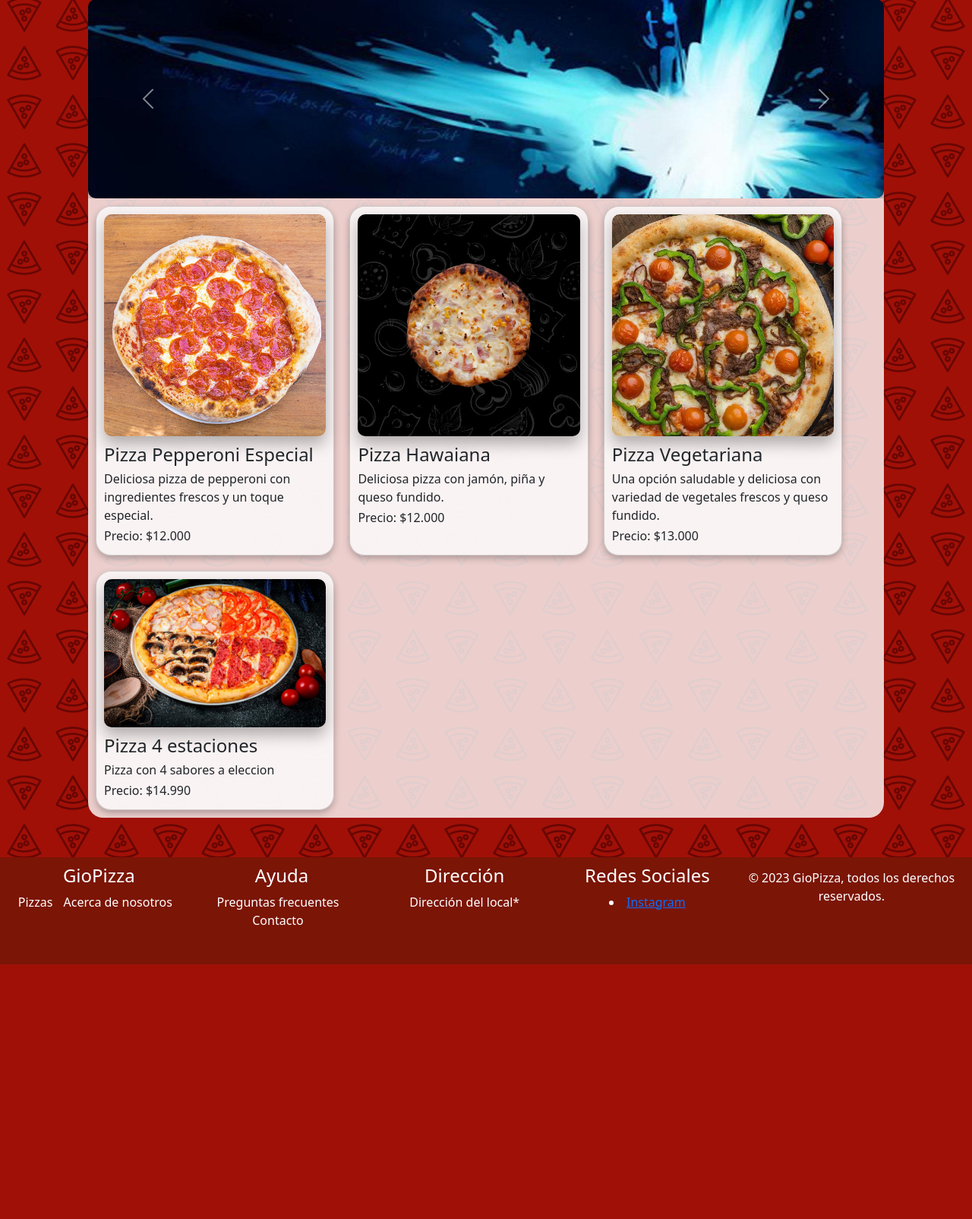
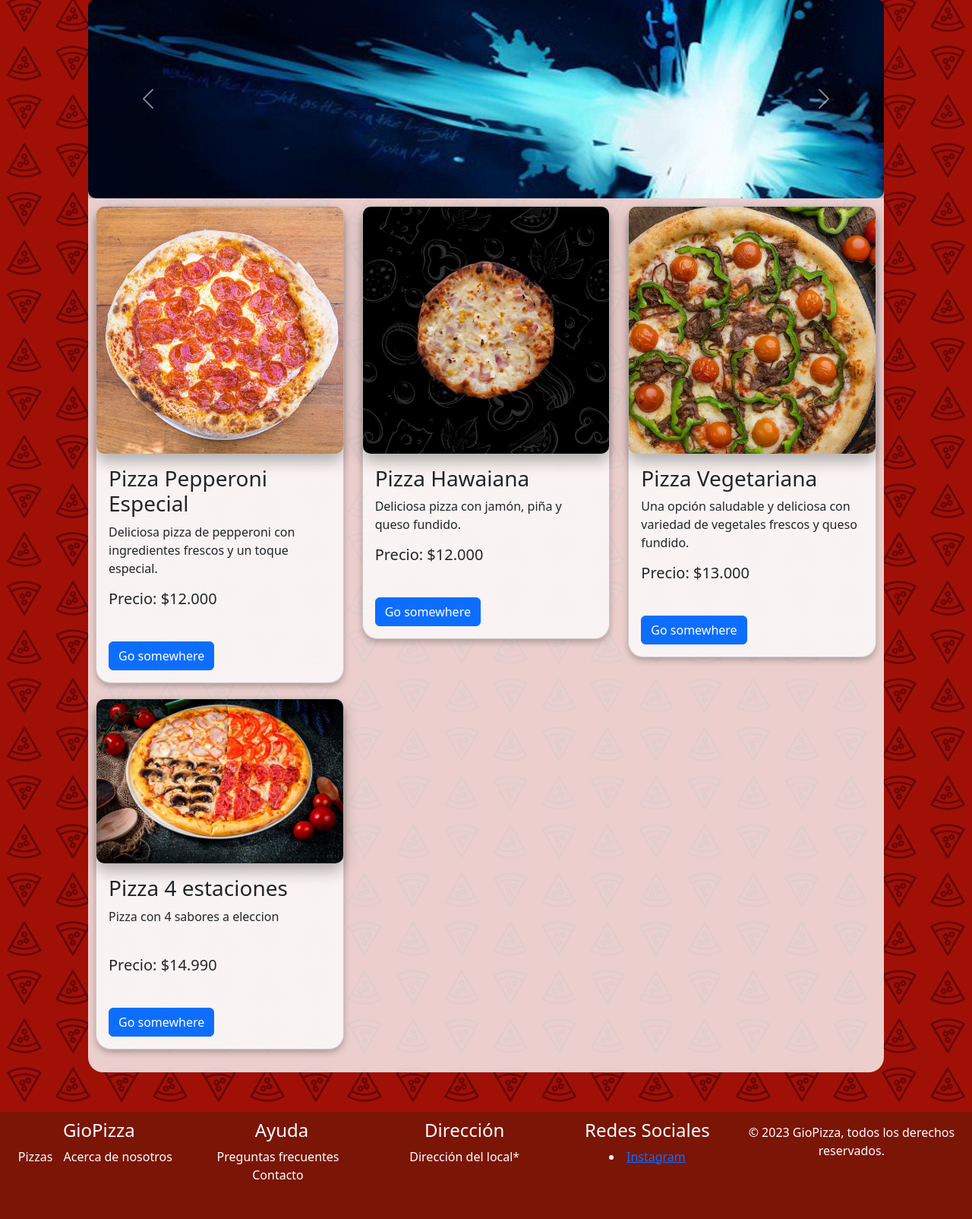
Before and after one commit to AxelRiffo/Proyecto_apt_ecommerce, a Django app: page / in a window 1280 px wide. Shown: the part 205-1809 px from the top of the page at 76% size. Before the commit the page ends 1474 px from the top, so only its background shows below. Run offline with Django 4.2, Linux system fonts and the light colour scheme; data comes from the database, SQL or seed files in the repository.

Commit message:
Aplicar tarjetas bootstrap

```diff
--- a/ecommerce/ecommerce/static/css/store.css
+++ b/ecommerce/ecommerce/static/css/store.css
@@ -7,11 +7,9 @@
     border-radius: 20px;
   }
 
-
   .nav-button:hover {
     background-color: rgba(0, 0, 0, 0.8);
   }
-
 
   img {
     max-width: 100%;
@@ -20,46 +18,37 @@ img {
   }
 
   button {
-    display: none; /* Oculta los botones de "Anterior" y "Siguiente" */
+    display: none;
+    /* Oculta los botones de "Anterior" y "Siguiente" */
   }
 
-
-
   .product-cards {
-    display: flex;
-    flex-wrap: wrap;
+    margin: 10px; /* Ajusta el margen según tus preferencias */
   }
 
   .card {
-    width: 30%;
     background-color: rgba(255, 255, 255, 0.75);
-    margin: 10px;
-    padding: 10px;
+    margin-bottom: 20px;
     border-radius: 20px;
     box-shadow: 0 4px 8px rgba(0, 0, 0, 0.25);
+    aspect-ratio: 1 1; /* Mantén una relación de aspecto de 1:1 */
   }
 
-.card img {
+  .card .card-text {
+    min-height: 3em; /* Ajusta la altura máxima según tus preferencias */
+    overflow: hidden;
+    text-overflow: ellipsis;
+  }
+
+  .card-img-top {
     max-width: 100%;
     height: auto;
     border-radius: 10px;
   }
 
-.card-info {
-    margin-top: 10px;
+  /* Estilo para pantallas pequeñas */
+  @media (max-width: 767px) {
+    .card {
+      width: 100%; /* Tarjetas ocupan el 100% del ancho en pantallas pequeñas */
     }
-
-.card-info h2 {
-    font-size: 1.5em;
-    margin-bottom: 5px;
   }
-
-.card-info p {
-    font-size: 1em;
-    margin-bottom: 3px;
-}
-
-
-.precio {
-    margin-bottom: auto;
-}
--- a/ecommerce/store/templates/store/store.html
+++ b/ecommerce/store/templates/store/store.html
@@ -16,28 +16,35 @@
         <img src="{% static 'img/carousel3.jpg' %}" class="d-block w-100" alt="...">
       </div>
     </div>
-        <button class="carousel-control-prev" type="button" data-bs-target="#carouselExampleAutoplaying" data-bs-slide="prev">
+    <button class="carousel-control-prev" type="button" data-bs-target="#carouselExampleAutoplaying"
+      data-bs-slide="prev">
       <span class="carousel-control-prev-icon" aria-hidden="true"></span>
       <span class="visually-hidden">Previous</span>
     </button>
-        <button class="carousel-control-next" type="button" data-bs-target="#carouselExampleAutoplaying" data-bs-slide="next">
+    <button class="carousel-control-next" type="button" data-bs-target="#carouselExampleAutoplaying"
+      data-bs-slide="next">
       <span class="carousel-control-next-icon" aria-hidden="true"></span>
       <span class="visually-hidden">Next</span>
     </button>
   </div>
 
-
   <div class="product-cards">
+    <div class="row">
       {% for producto in productos %}
+      <div class="col-md-4">
         <div class="card">
-                <img src="{{ producto.imagen.url }}" alt="{{ producto.titulo }}">
-                <div class="card-info">
-                    <h2>{{ producto.titulo }}</h2>
-                    <p>{{ producto.descripcion }}</p>
-                    <p class="precio">Precio: {{ producto.precio_formateado }} </p>
+          <img src="{{ producto.imagen.url }}" class="card-img-top" alt="{{ producto.titulo }}">
+          <div class="card-body">
+            <h3 class="card-title">{{ producto.titulo }}</h3>
+            <p class="card-text">{{ producto.descripcion }}</p>
+            <h5 class="card-text">Precio: {{ producto.precio_formateado }}</h5>
+            <a href="#" class="btn btn-primary">Go somewhere</a>
+          </div>
         </div>
       </div>
       {% endfor %}
     </div>
   </div>
+
+</div>
 {% endblock %}
```
Lines whose indentation alone changed are shown as unchanged.
